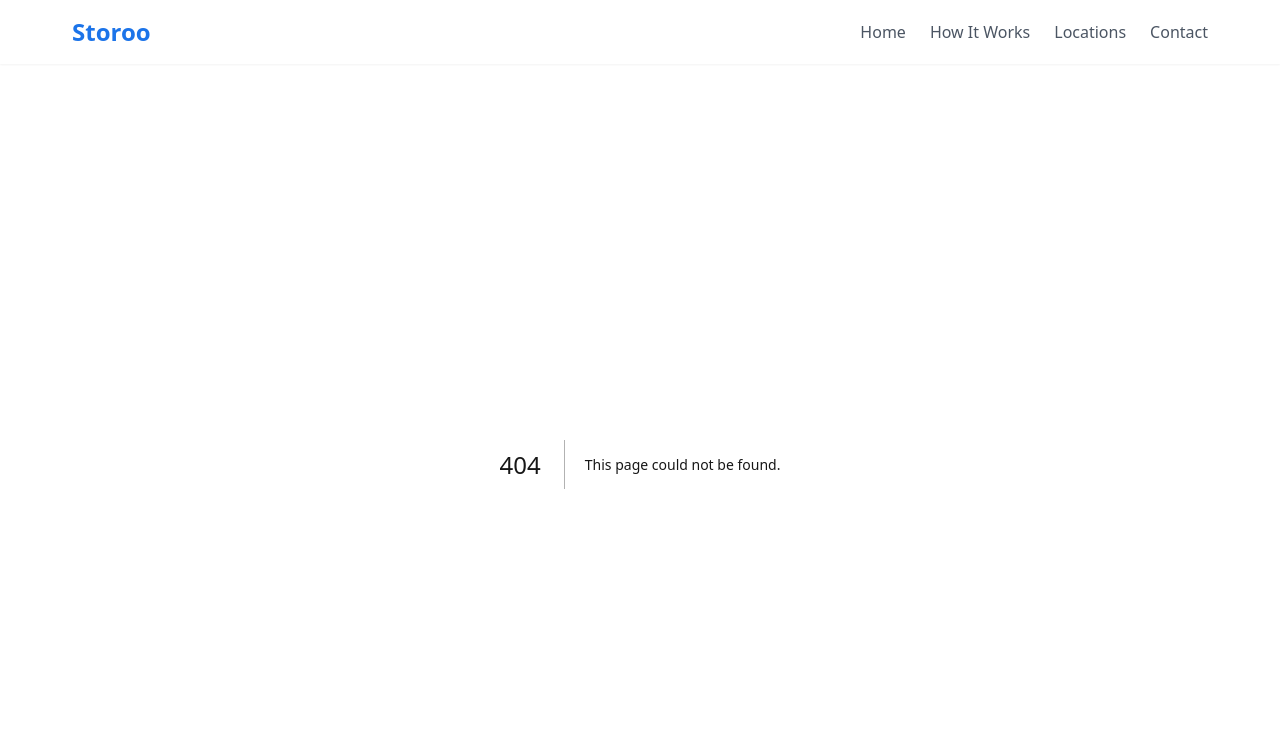
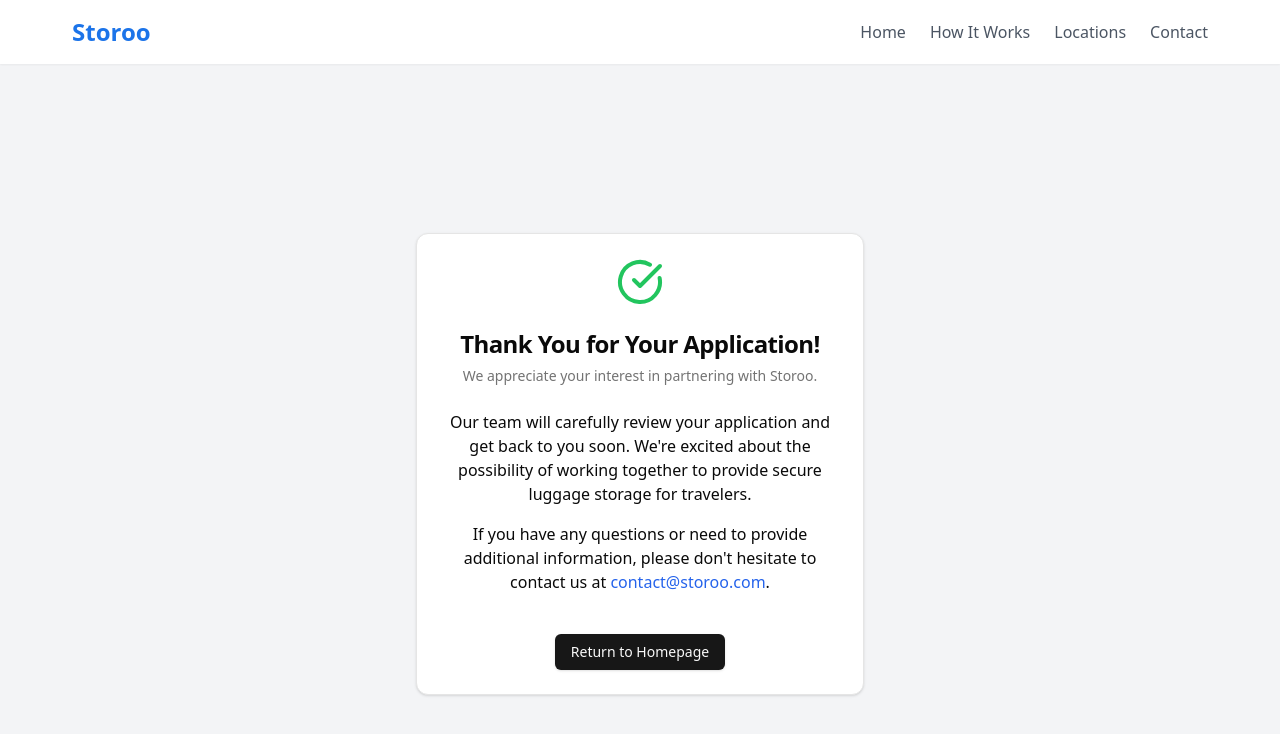
Before and after one commit to aryan100k/storoo-new, a Next.js app: page /partner-thank-you in a window 1280 px wide. Before the commit this address had no page. Shown: the top 734 px of the page. Built offline with nearby package versions, Linux system fonts and the light colour scheme; what @trpc/react-query would draw is missing.

Commit message:
Add thank you page

```diff
--- /dev/null
+++ b/src/app/partner-thank-you/page.tsx
@@ -0,0 +1,54 @@
+import Link from "next/link";
+
+import {
+  Card,
+  CardHeader,
+  CardTitle,
+  CardDescription,
+  CardContent,
+  CardFooter,
+} from "@/components/ui/card";
+import { Button } from "@/components/ui/button";
+import { CheckCircle } from "lucide-react";
+
+const PartnerThankYouPage = () => {
+  return (
+    <div className="min-h-screen flex items-center justify-center bg-gray-100">
+      <Card className="w-full max-w-md">
+        <CardHeader>
+          <div className="flex items-center justify-center mb-4">
+            <CheckCircle className="w-12 h-12 text-green-500" />
+          </div>
+          <CardTitle className="text-2xl font-bold text-center">
+            Thank You for Your Application!
+          </CardTitle>
+          <CardDescription className="text-center">
+            We appreciate your interest in partnering with Storoo.
+          </CardDescription>
+        </CardHeader>
+        <CardContent>
+          <p className="text-center mb-4">
+            Our team will carefully review your application and get back to you soon. We're excited
+            about the possibility of working together to provide secure luggage storage for
+            travelers.
+          </p>
+          <p className="text-center mb-4">
+            If you have any questions or need to provide additional information, please don't
+            hesitate to contact us at{" "}
+            <Link href="mailto:partners@storoo.com" className="text-blue-600 hover:underline">
+              contact@storoo.com
+            </Link>
+            .
+          </p>
+        </CardContent>
+        <CardFooter className="flex justify-center">
+          <Link href="/">
+            <Button>Return to Homepage</Button>
+          </Link>
+        </CardFooter>
+      </Card>
+    </div>
+  );
+};
+
+export default PartnerThankYouPage;
--- a/src/components/partner-listing-form.tsx
+++ b/src/components/partner-listing-form.tsx
@@ -1,6 +1,7 @@
 "use client";
 
 import Image from "next/image";
+import { useRouter } from "next/navigation";
 import { useForm, Controller } from "react-hook-form";
 import { zodResolver } from "@hookform/resolvers/zod";
 import { toast } from "@/hooks/use-toast";
@@ -37,9 +38,16 @@ import { Label } from "@/components/ui/label";
 import { ScrollArea } from "@/components//ui/scroll-area";
 import { CapacityInput } from "./capacity-input";
 import { capacityOddSizeImg, capacityRegularImg, capacitySmallImg } from "@/assets/images/capacity";
+import { routes } from "@/lib/routes";
 
 export const PartnerListingForm = () => {
+  const router = useRouter();
   const { mutate, status } = trpc.addListing.useMutation({
+    onSuccess: (data) => {
+      if (data.status === "success") {
+        router.replace(routes.partnerThankYou);
+      }
+    },
     onError: (error) => {
       console.error(error);
       toast({
--- a/src/lib/routes.ts
+++ b/src/lib/routes.ts
@@ -1,4 +1,5 @@
 export const routes = {
   addListing: "/add-listing",
   partnerTerms: "/partner-terms",
+  partnerThankYou: "/partner-thank-you",
 };
```
